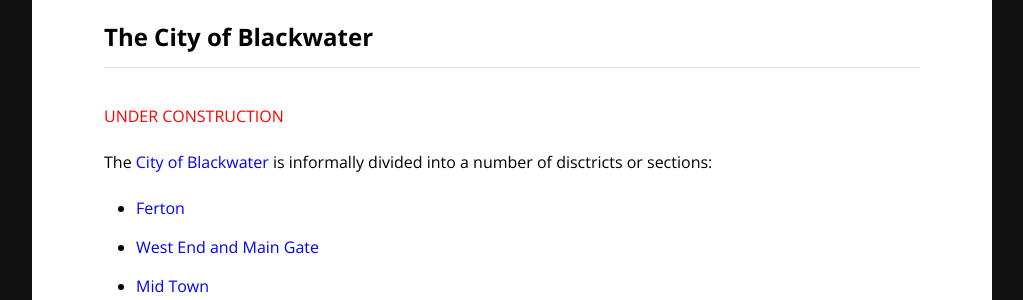
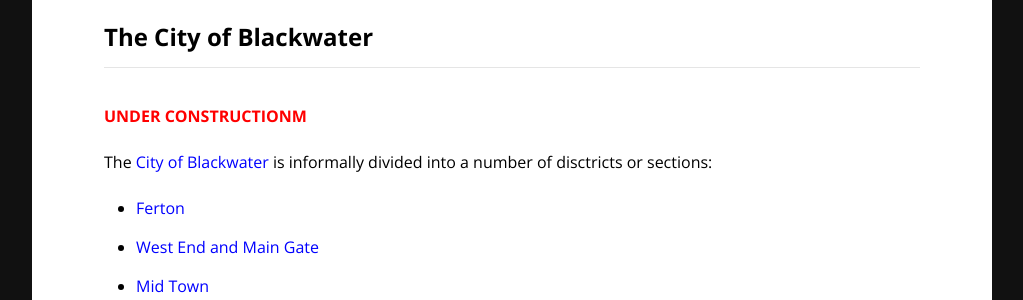
Before and after one commit to rickosborne/blackwater, a Jekyll site: the page built from _guide/105-blackwater-city.md, in a window 1280 px wide and 900 px high. Shown: the part 123-423 px from the top of the window, without its empty margins (128-1151 px from the left). Built offline with Jekyll 4.4.1, drawn with Linux system fonts in a browser that asks for light colours.

Commit message:
Update 105-blackwater-city.md

```diff
--- a/_guide/105-blackwater-city.md
+++ b/_guide/105-blackwater-city.md
@@ -6,7 +6,7 @@ layout: default
 
 # The City of Blackwater
 
-<font color="red">UNDER CONSTRUCTION</font>{:.bold}
+<font color="red"><b>UNDER CONSTRUCTIONM</b></font>{:.bold}
 
 The [City of Blackwater](https://rickosborne.github.io/blackwater/guide/050-introduction.html) is informally divided into a number of disctricts or sections:
 * [Ferton](https://rickosborne.github.io/blackwater/guide/105-blackwater-city.html#ferton)
```
